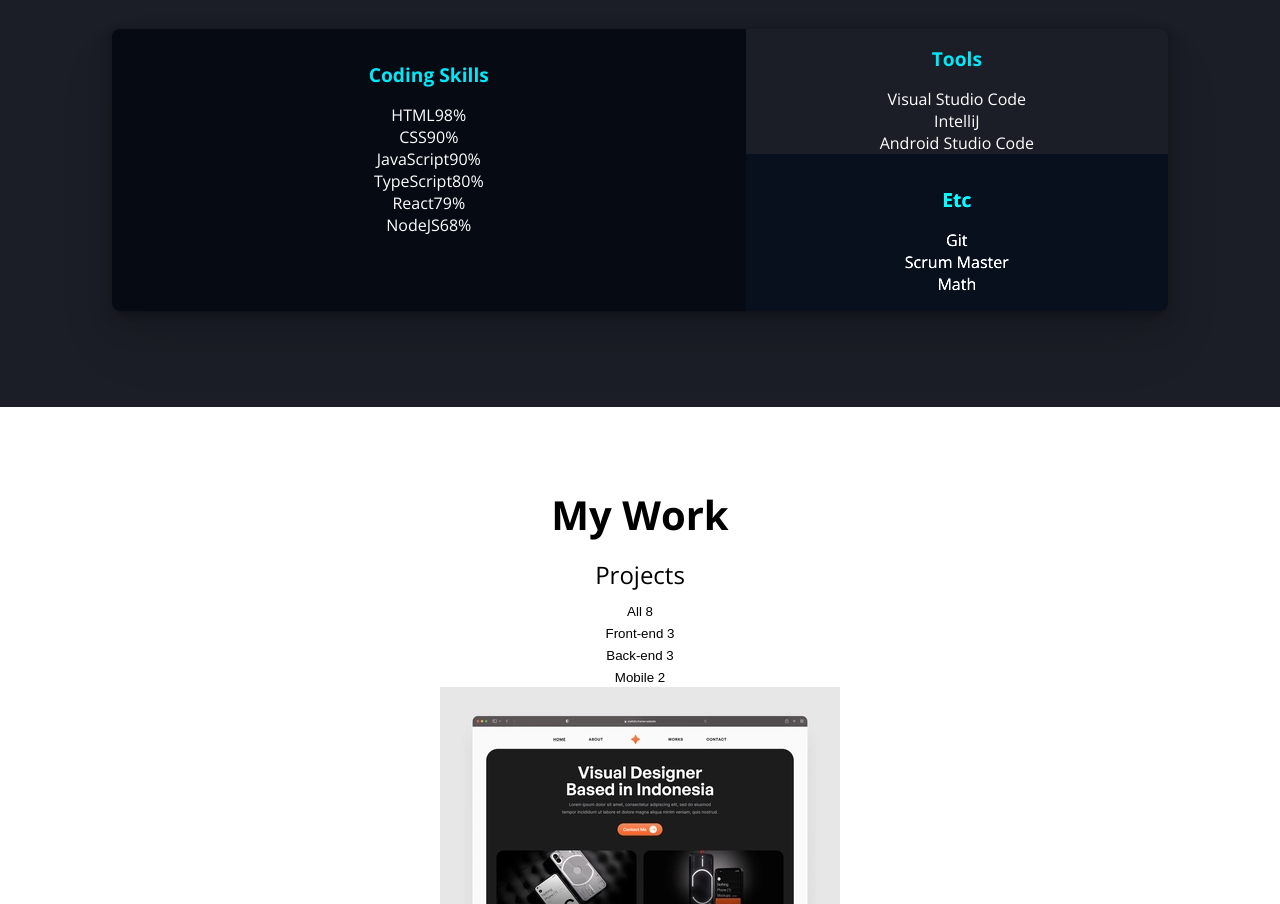
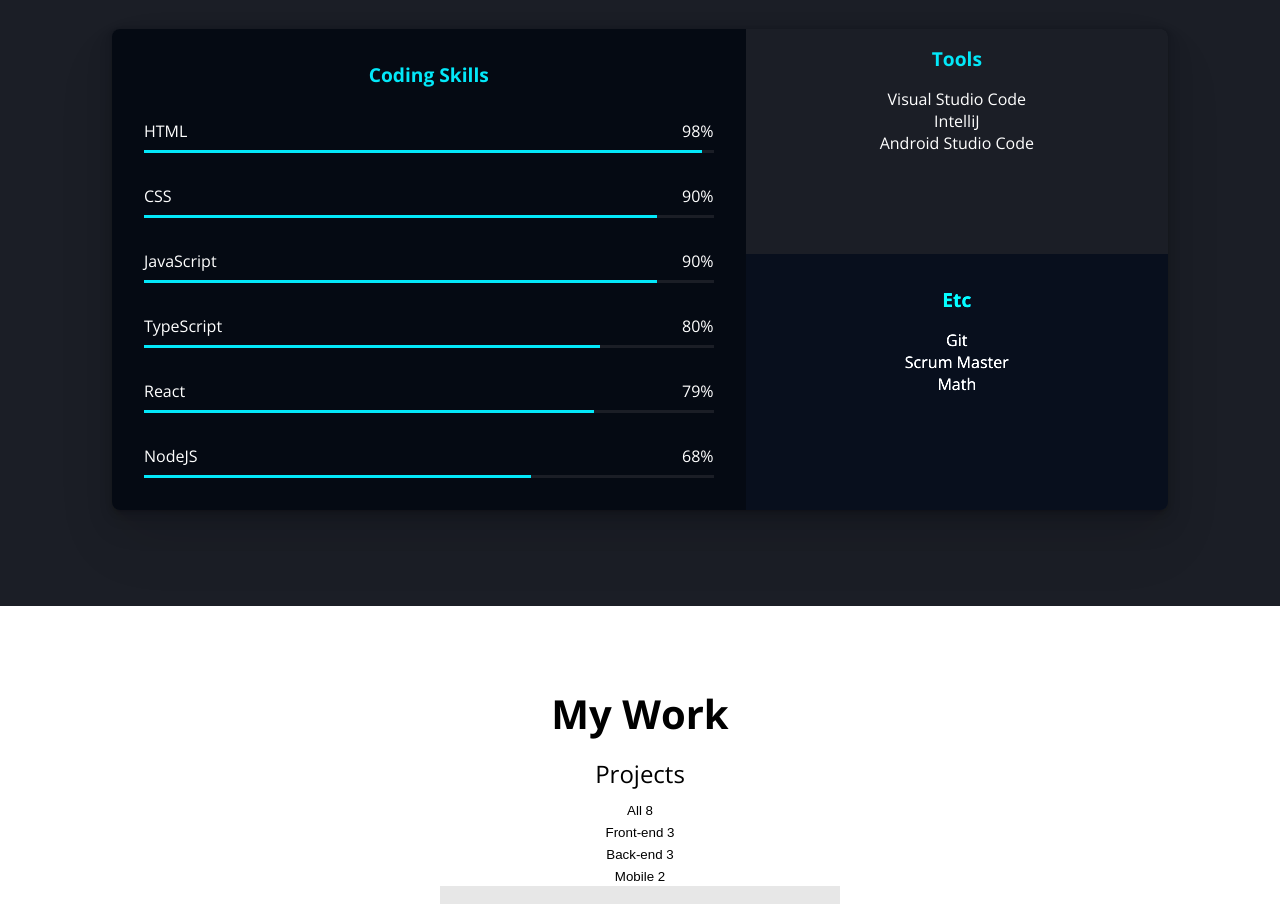
Before and after one commit to takgeun-O/takgeun-o.github.io, a plain HTML site: page index.html in a window 1280 px wide. Shown: the part 1743-2647 px from the top of the page. Drawn offline with nearby package versions, Linux system fonts and the light colour scheme.

Commit message:
CSS-Skills-Bar

```diff
--- a/css/style.css
+++ b/css/style.css
@@ -270,3 +270,26 @@
   background-color: var(--color-primary);
   filter: brightness(150%);
 }
+
+.bar {
+  display: flex;
+  flex-direction: column;
+  padding: 1rem;
+  gap: 0.5rem;
+}
+
+.bar__metadata {
+  display: flex;
+  justify-content: space-between;
+}
+
+.bar__bg {
+  width: 100%;
+  height: 3px;
+  background-color: var(--color-primary-variant);
+}
+
+.bar__value {
+  height: 3px;
+  background-color: var(--color-accent);
+}
--- a/index.html
+++ b/index.html
@@ -122,29 +122,29 @@
           <sectionc class="skills__coding">
             <h3 class="skills__title">Coding Skills</h3>
             <ul>
-              <li>
-                <div><span>HTML</span><span>98%</span></div>
-                <div><div style="width: 98%"></div></div>
+              <li class="bar">
+                <div class="bar__metadata"><span>HTML</span><span>98%</span></div>
+                <div class="bar__bg"><div class="bar__value" style="width: 98%"></div></div>
               </li>
-              <li>
-                <div><span>CSS</span><span>90%</span></div>
-                <div><div style="width: 90%"></div></div>
+              <li class="bar">
+                <div class="bar__metadata"><span>CSS</span><span>90%</span></div>
+                <div class="bar__bg"><div class="bar__value" style="width: 90%"></div></div>
               </li>
-              <li>
-                <div><span>JavaScript</span><span>90%</span></div>
-                <div><div style="width: 90%"></div></div>
+              <li class="bar">
+                <div class="bar__metadata"><span>JavaScript</span><span>90%</span></div>
+                <div class="bar__bg"><div class="bar__value" style="width: 90%"></div></div>
               </li>
-              <li>
-                <div><span>TypeScript</span><span>80%</span></div>
-                <div><div style="width: 80%"></div></div>
+              <li class="bar">
+                <div class="bar__metadata"><span>TypeScript</span><span>80%</span></div>
+                <div class="bar__bg"><div class="bar__value" style="width: 80%"></div></div>
               </li>
-              <li>
-                <div><span>React</span><span>79%</span></div>
-                <div><div style="width: 79%"></div></div>
+              <li class="bar">
+                <div class="bar__metadata"><span>React</span><span>79%</span></div>
+                <div class="bar__bg"><div class="bar__value" style="width: 79%"></div></div>
               </li>
-              <li>
-                <div><span>NodeJS</span><span>68%</span></div>
-                <div><div style="width: 68%"></div></div>
+              <li class="bar">
+                <div class="bar__metadata"><span>NodeJS</span><span>68%</span></div>
+                <div class="bar__bg"><div class="bar__value" style="width: 68%"></div></div>
               </li>
             </ul>
           </sectionc>
```
